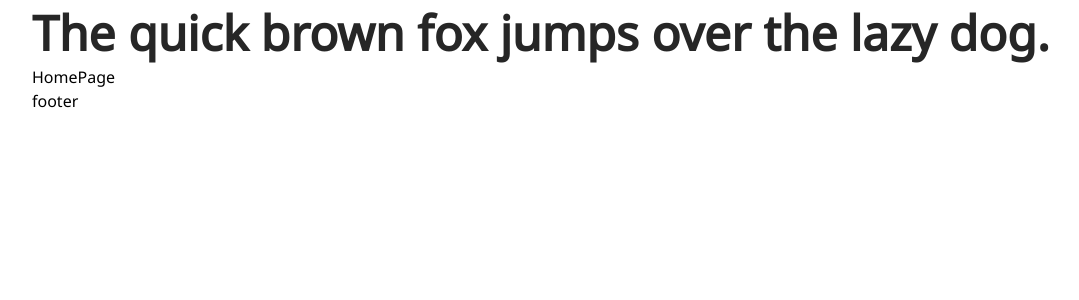
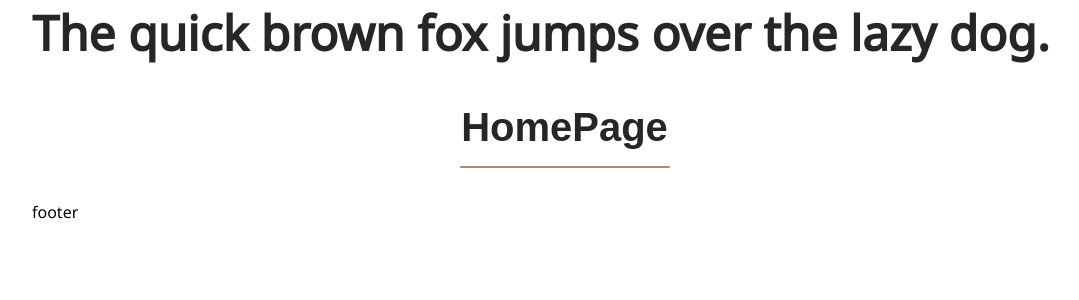
Before and after one commit to Talgat-07/aia_frontend, a React (Vite) app: page / in a window 1280 px wide. Shown: the top 300 px of the page, without its empty margins (68-1147 px from the left). Built offline with nearby package versions, Linux system fonts and the light colour scheme.

Commit message:
сделала кастомный хединг

```diff
--- /dev/null
+++ b/src/UI/heading/heading.jsx
@@ -0,0 +1,15 @@
+import { Typography } from "UI/typography/Typography";
+import classes from "UI/heading/heading.module.scss";
+
+const Heading = ({ text, className }) => {
+  return (
+    <div className={`${classes.Heading} ${className}`}>
+      <Typography variant="h2" weight="semibold" className={classes.title}>
+        {text}
+      </Typography>
+      <div className={classes.headingLink}></div>
+    </div>
+  );
+};
+
+export default Heading;
--- /dev/null
+++ b/src/UI/heading/heading.module.scss
@@ -0,0 +1,21 @@
+.Heading {
+    display: flex;
+    flex-direction: column;
+    align-items: center;
+    margin-top: 40px;
+    margin-bottom: 32px;
+
+    .title {
+        margin: 0;
+        font-family: Arial, Helvetica, sans-serif;
+        font-weight: 600;
+    }
+
+    .headingLink {
+        width: 210px;
+        height: 2px;
+        border-radius: 8px;
+        background: #B3895E;
+        margin-top: 16px;
+    }
+}
--- a/src/pages/HomePage/HomePage.jsx
+++ b/src/pages/HomePage/HomePage.jsx
@@ -1,9 +1,10 @@
+import Heading from "UI/heading/heading";
 
 const HomePage = () => {
 
     return (
         <div>
-            HomePage
+            <Heading text={("HomePage")}/>
         </div>
     );
 };
```
